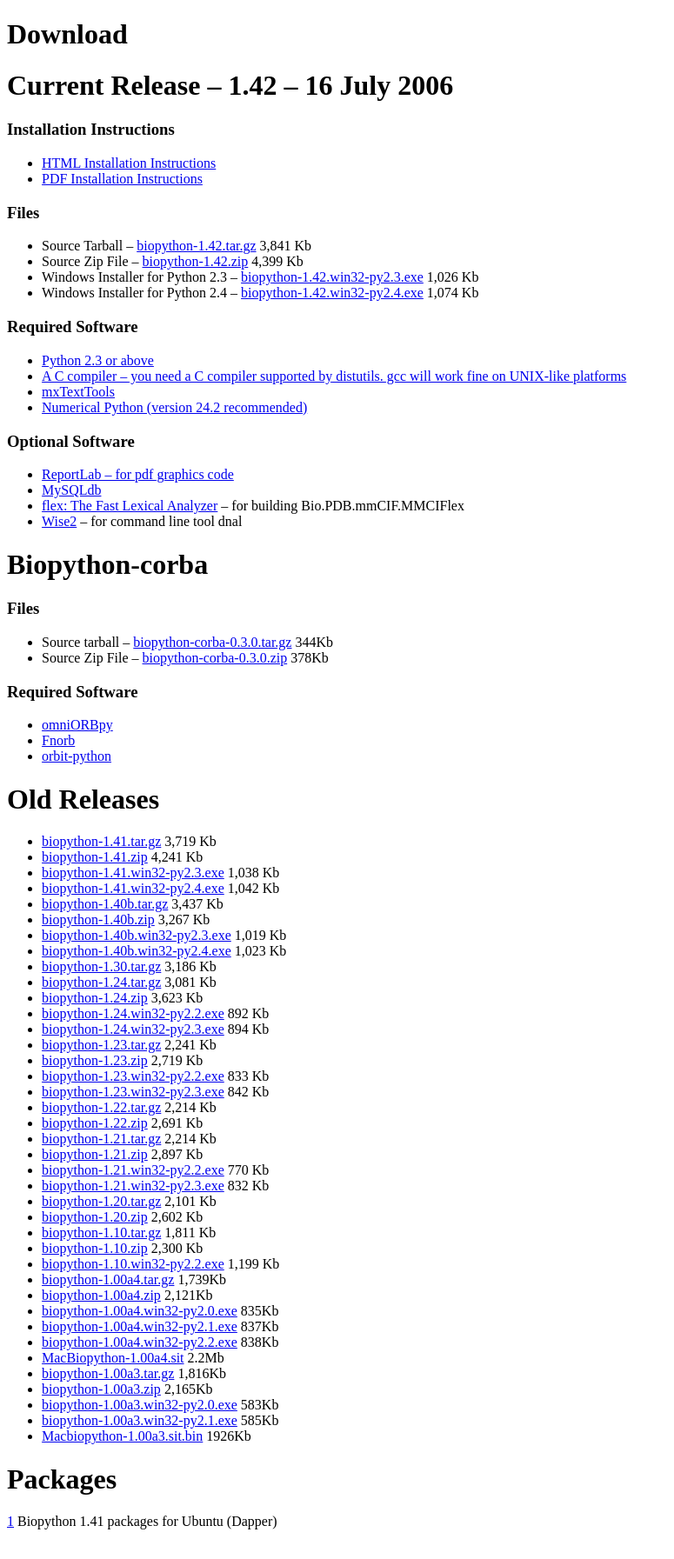
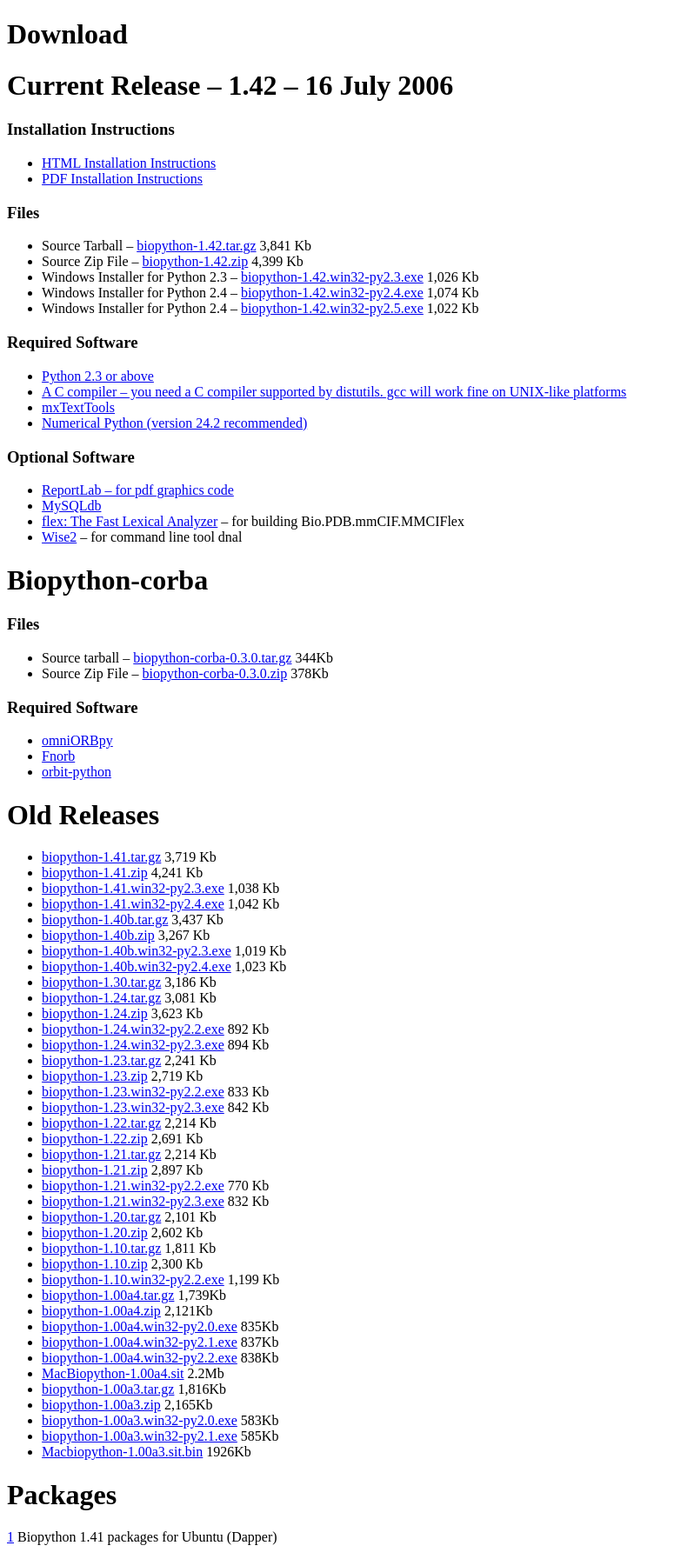
Before and after one commit to biopython/biopython.github.io, a Jekyll site: the page built from wiki/Download.md, in a window 1280 px wide. Shown: the whole page at 87% size, without its empty margins (0-775 px from the left). Built offline with Jekyll 4.4.1, drawn with Linux system fonts in a browser that asks for light colours.

Commit message:
/* Files */

```diff
--- a/wiki/Download.md
+++ b/wiki/Download.md
@@ -28,6 +28,9 @@ Current Release -- 1.42 -- 16 July 2006
 -   Windows Installer for Python 2.4 --
     [biopython-1.42.win32-py2.4.exe](http://biopython.org/DIST/biopython-1.42.win32-py2.4.exe)
     1,074 Kb
+-   Windows Installer for Python 2.4 --
+    [biopython-1.42.win32-py2.5.exe](http://biopython.org/DIST/biopython-1.42.win32-py2.5.exe)
+    1,022 Kb
 
 ### Required Software
 
```
Also changed, not shown: 1 other file.
